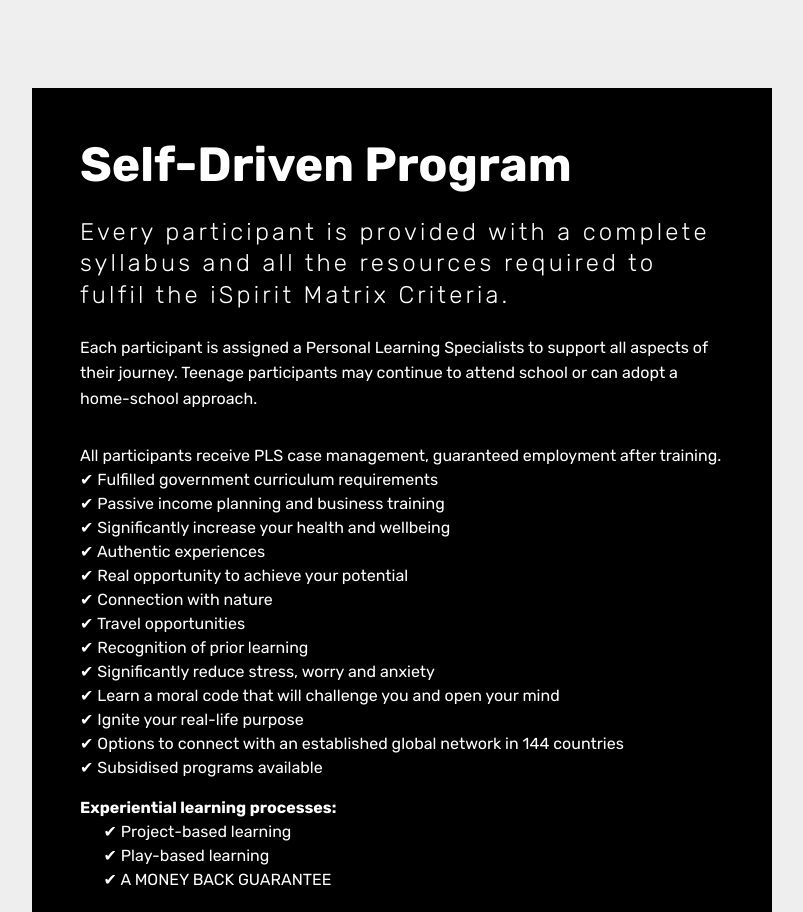
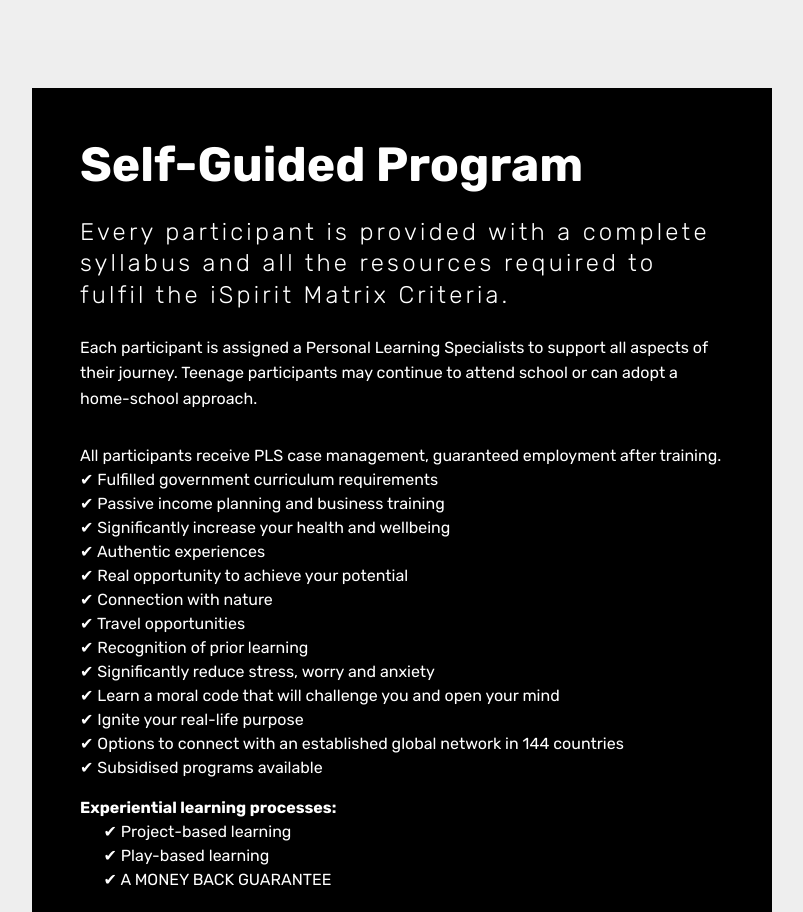
Before and after one commit to mycoopshop/exodusmanagement, a plain HTML site: page programs.html in a window 1280 px wide. Shown: the part 2660-3572 px from the top of the page, without its empty margins (238-1041 px from the left). Drawn offline with Linux system fonts and the light colour scheme; files whose address does not match are found by name.

Commit message:
Update programs.html

```diff
--- a/programs.html
+++ b/programs.html
@@ -213,7 +213,7 @@
 
     <div class="container">
         <div class="media-container-column mbr-white p-5 align-left col-lg-8 col-md-10 m-auto">
-            <h1 class="mbr-section-title mbr-bold pb-3 mbr-fonts-style display-2">Self-Driven Program</h1>
+            <h1 class="mbr-section-title mbr-bold pb-3 mbr-fonts-style display-2">Self-Guided Program</h1>
             <h3 class="mbr-section-subtitle mbr-light pb-3 mbr-fonts-style display-5">Every participant is provided with a complete syllabus and all the resources required to fulfil the iSpirit Matrix Criteria.</h3>
             <p class="mbr-text pb-3 mbr-fonts-style display-7">Each participant is assigned a Personal Learning Specialists to support all aspects of their journey. Teenage participants may continue to attend school or can adopt a home-school approach.&nbsp;</p><p>All participants receive PLS case management, guaranteed employment after training. ✔︎ Fulfilled government curriculum requirements
 <br>✔︎ Passive income planning and business training
```
